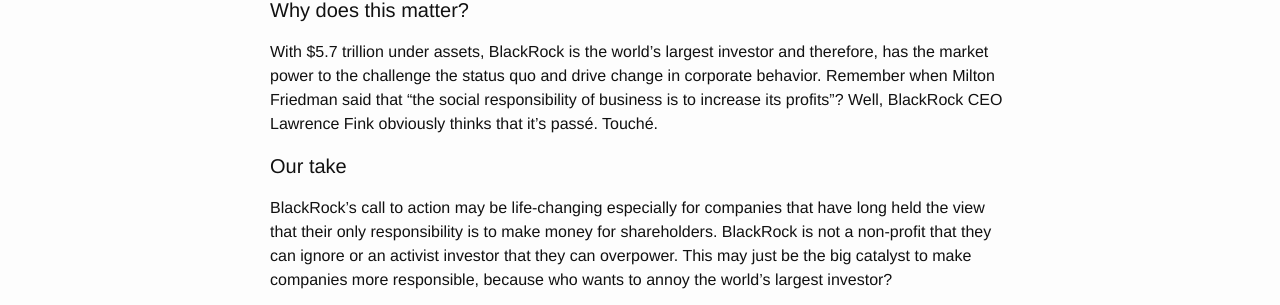
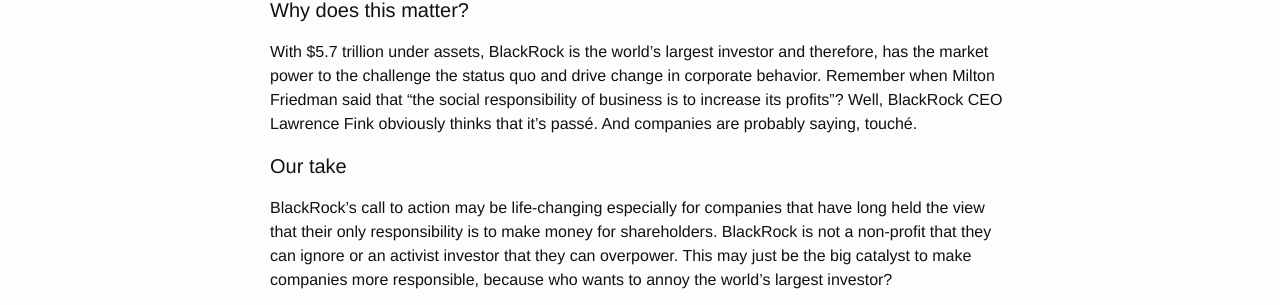
Before and after one commit to Sparkleleuk/Sustainability_Matters, a Jekyll site: the page built from _posts/2018-01-16-Blackrock-China.markdown, in a window 1280 px wide. Shown: the part 552-857 px from the top of the page. Built offline with Jekyll 4.4.1, drawn with Linux system fonts in a browser that asks for light colours.

Commit message:
fix post

```diff
--- a/_posts/2018-01-16-Blackrock-China.markdown
+++ b/_posts/2018-01-16-Blackrock-China.markdown
@@ -12,7 +12,7 @@ BlackRock, the world's largest investment manager by assets under management, ha
 
 #### Why does this matter?
 
-With $5.7 trillion under assets, BlackRock is the world's largest investor and therefore, has the market power to the challenge the status quo and drive change in corporate behavior. Remember when Milton Friedman said that "the social responsibility of business is to increase its profits"? Well, BlackRock CEO Lawrence Fink obviously thinks that it's passé. Touché.
+With $5.7 trillion under assets, BlackRock is the world's largest investor and therefore, has the market power to the challenge the status quo and drive change in corporate behavior. Remember when Milton Friedman said that "the social responsibility of business is to increase its profits"? Well, BlackRock CEO Lawrence Fink obviously thinks that it's passé. And companies are probably saying, touché.
 
 #### Our take
 
```
